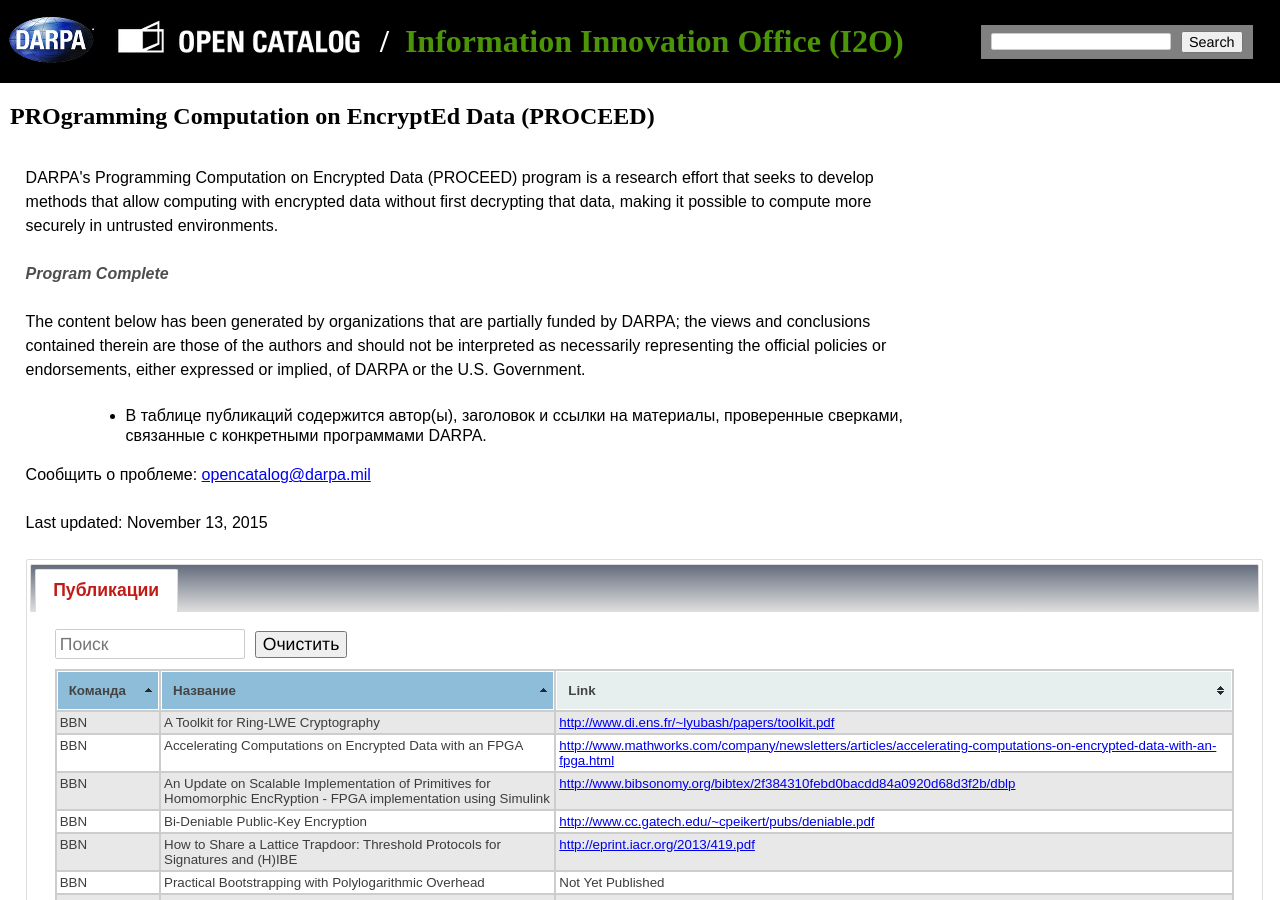
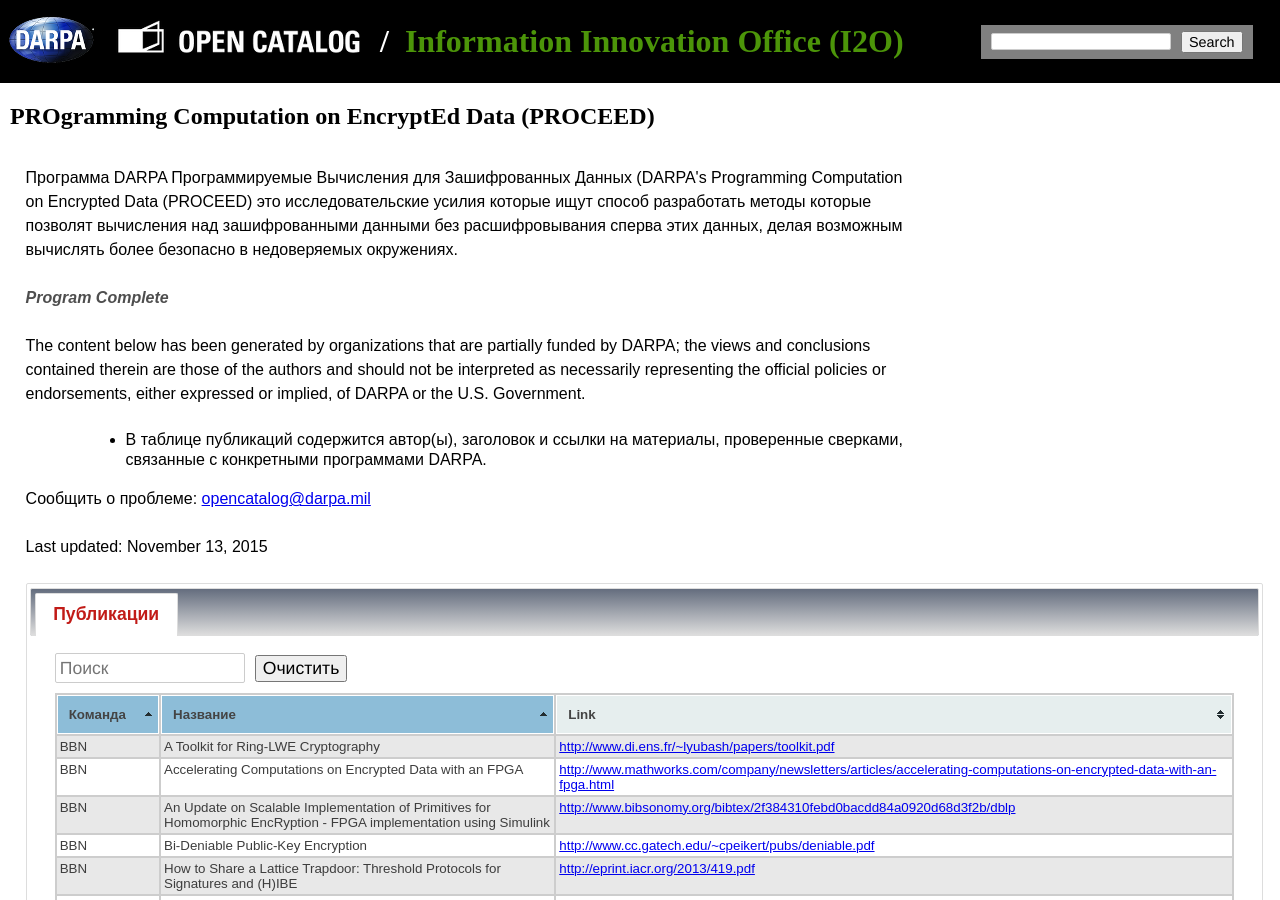
Before and after one commit to kant2002/darpa-ru, a Jekyll site: the page built from ru/PROCEED.html, in a window 1280 px wide and 900 px high. Built offline with Jekyll 4.4.1, drawn with Linux system fonts in a browser that asks for light colours.

Commit message:
New translations PROCEED.html (Russian)

```diff
--- a/ru/PROCEED.html
+++ b/ru/PROCEED.html
@@ -4,7 +4,9 @@
 office: Information Innovation Office (I2O)
 ---
 <h2><a href='http://www.darpa.mil/program/programming-computation-on-encrypted-data' class='programlink'>PROgramming Computation on EncryptEd Data (PROCEED)</a></h2>
-<div class='left-paragraph'><p>DARPA's Programming Computation on Encrypted Data (PROCEED) program is a research effort that seeks to develop methods that allow computing with encrypted data without first decrypting that data, making it possible to compute more securely in untrusted environments.<p>
+<div class='left-paragraph'><p>Программа DARPA Программируемые Вычисления для Зашифрованных Данных (DARPA's Programming Computation on Encrypted Data (PROCEED)
+ это исследовательские усилия которые ищут способ разработать методы которые позволят вычисления над зашифрованными данными
+ без расшифровывания сперва этих данных, делая возможным вычислять более безопасно в недоверяемых окружениях.<p>
 <p class="programComplete">Program Complete</p>
       <p><p>The content below has been generated by organizations that are partially funded by DARPA; the views and conclusions contained therein are those of the authors and should not be interpreted as necessarily representing the official policies or endorsements, either expressed or implied, of DARPA or the U.S. Government.</p><ul><li>В таблице публикаций содержится автор(ы), заголовок и ссылки на материалы, проверенные сверками, связанные с конкретными программами DARPA.</li></ul><p>Сообщить о проблеме: <a href="mailto:opencatalog@darpa.mil">opencatalog@darpa.mil</a></p><p>Last updated: November 13, 2015</p></div><div id='dialog'></div><div id='tabs' class='table-tabs'><ul><li><a href='#tabs1'>Публикации</a></li></ul><div id='publications'><div id='tabs1'><input class='search' placeholder='Поиск' id='search1'/><button class='clear_button' id='clear1'>Очистить</button><table id='pubs' class='tablesorter'>
  <thead>
```
